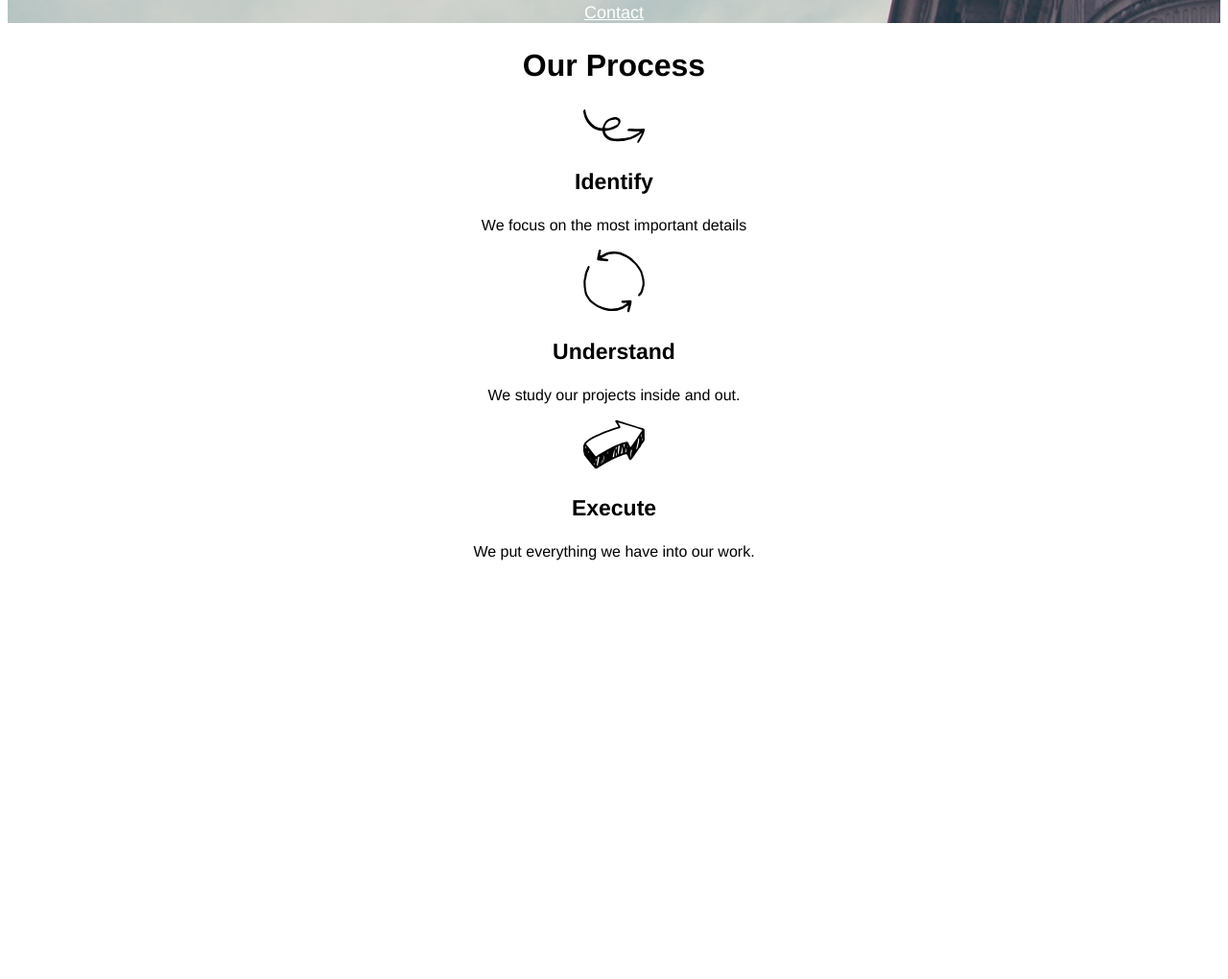
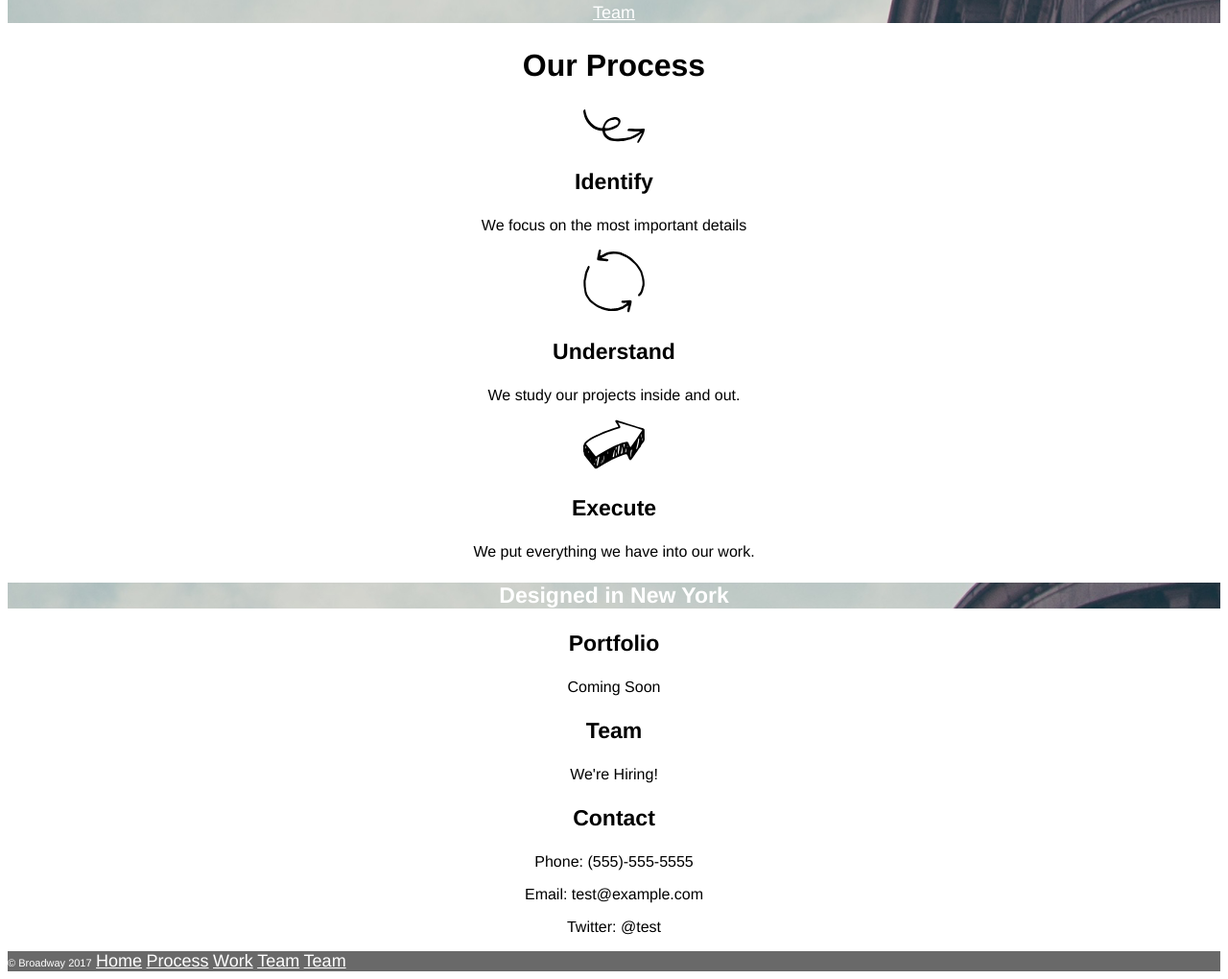
Before and after one commit to pauljhollis/broadway, a plain HTML site: page index.html in a window 1280 px wide. Shown: the part 319-1339 px from the top of the page at 96% size. Before the commit the page ends 919 px from the top, so only its background shows below. Drawn offline with Linux system fonts and the light colour scheme.

Commit message:
Add final section

```diff
--- a/index.html
+++ b/index.html
@@ -16,13 +16,13 @@
             <p><a href="#process">Process</a></p>
             <p><a href="#work">Work</a></p>
             <p><a href="#team">Team</a></p>
-            <p><a href="#Contact">Contact</a></p>
+            <p><a href="#team">Team</a></p>
         </nav>
     </div>
 
     <!-- Middle section of the page from Process to Execute -->
     <div id="process">
-        <h2>Our Process</h2>
+        <h2 id="process">Our Process</h2>
         <img src="./resources/images/identify.svg" alt="">
         <p class="headings">Identify</p>
         <p>We focus on the most important details</p>
@@ -33,8 +33,20 @@
         <p class="headings">Execute</p>
         <p>We put everything we have into our work.</p>
     </div>
-
-
+    <!-- Bottom section -->
+    <div>
+        <h3>Designed in New York</h3>
+        <p class="headings" id="work">Portfolio</p>
+        <p>Coming Soon</p>
+        <p class="headings" id="team">Team</p>
+        <p>We're Hiring!</p>
+        <p class="headings" id="contact">Contact</p>
+        <p>Phone: (555)-555-5555</p>
+        <p>Email: test@example.com</p>
+        <p>Twitter: @test</p>
+    </div>
+    <nav id="bottom">
+        <span>&copy; Broadway 2017</span> <a href="#">Home</a> <a href="#process">Process</a> <a href="#work">Work</a> <a href="#team">Team</a> <a href="#team">Team</a></nav>
 
 </body>
 
--- a/resources/style.css
+++ b/resources/style.css
@@ -1,6 +1,11 @@
 body {
   text-align: center;
   font-family: Helvetica, sans-serif;
+}
+
+a {
+  font-size: 18px;
+  color: white;
 }
 
 h1 {
@@ -9,14 +14,21 @@ h1 {
   color: white;
 }
 
-a {
-  font-size: 18px;
-  color: white;
-}
-
 h2 {
   font-size: 32px;
   font-weight: bold;
+}
+
+h3 {
+  font-size: 23px;
+  font-weight: bold;
+  color: white;
+    background-image: url("images/the-flatiron-building.png");
+}
+
+span {
+  font-size: 11px;
+  color: white;
 }
 
 .headings {
@@ -27,3 +39,9 @@ h2 {
 #head {
   background-image: url("images/the-flatiron-building.png");
 }
+
+#bottom {
+  background-color: dimgray;
+  color: white;
+  text-align: left;
+}
```
